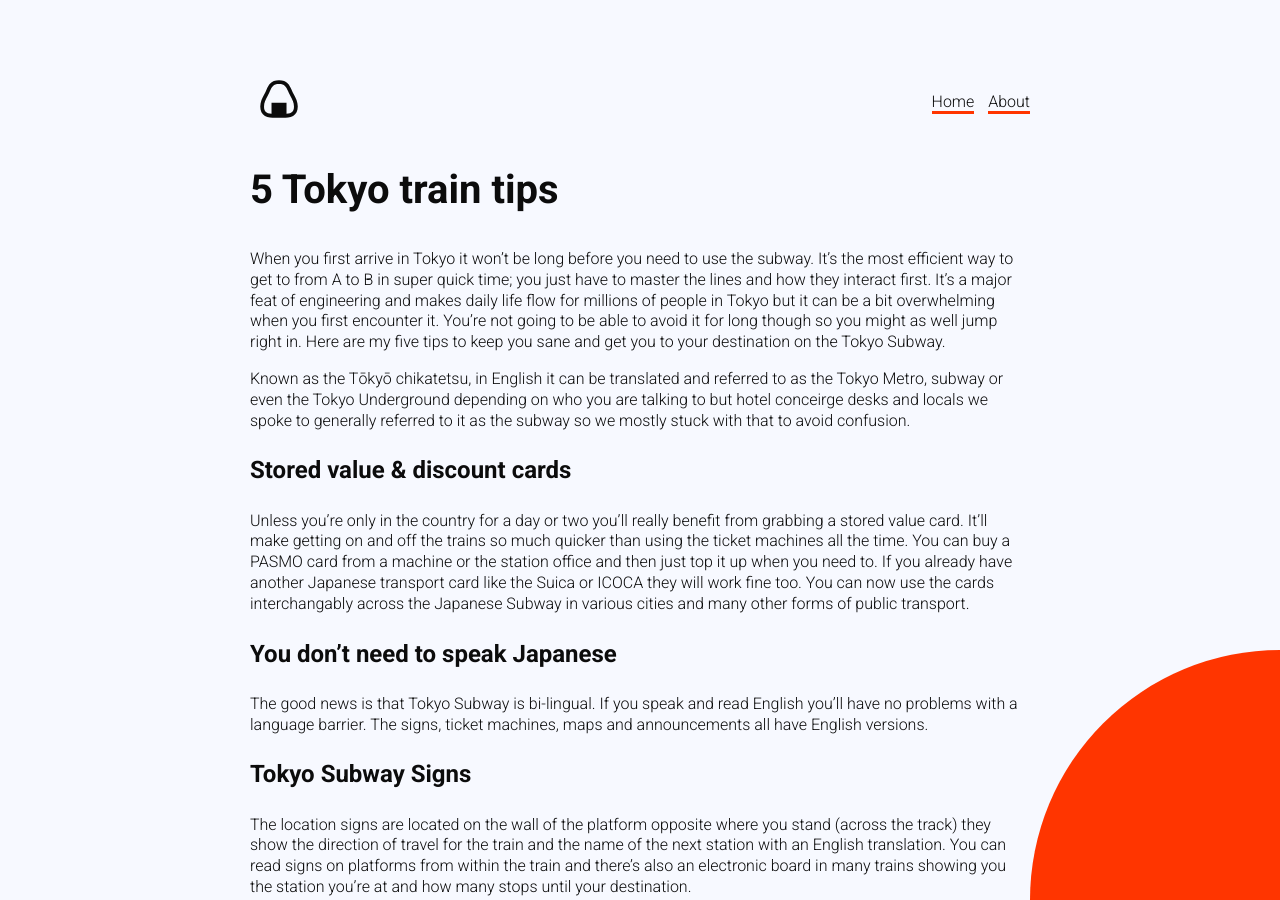
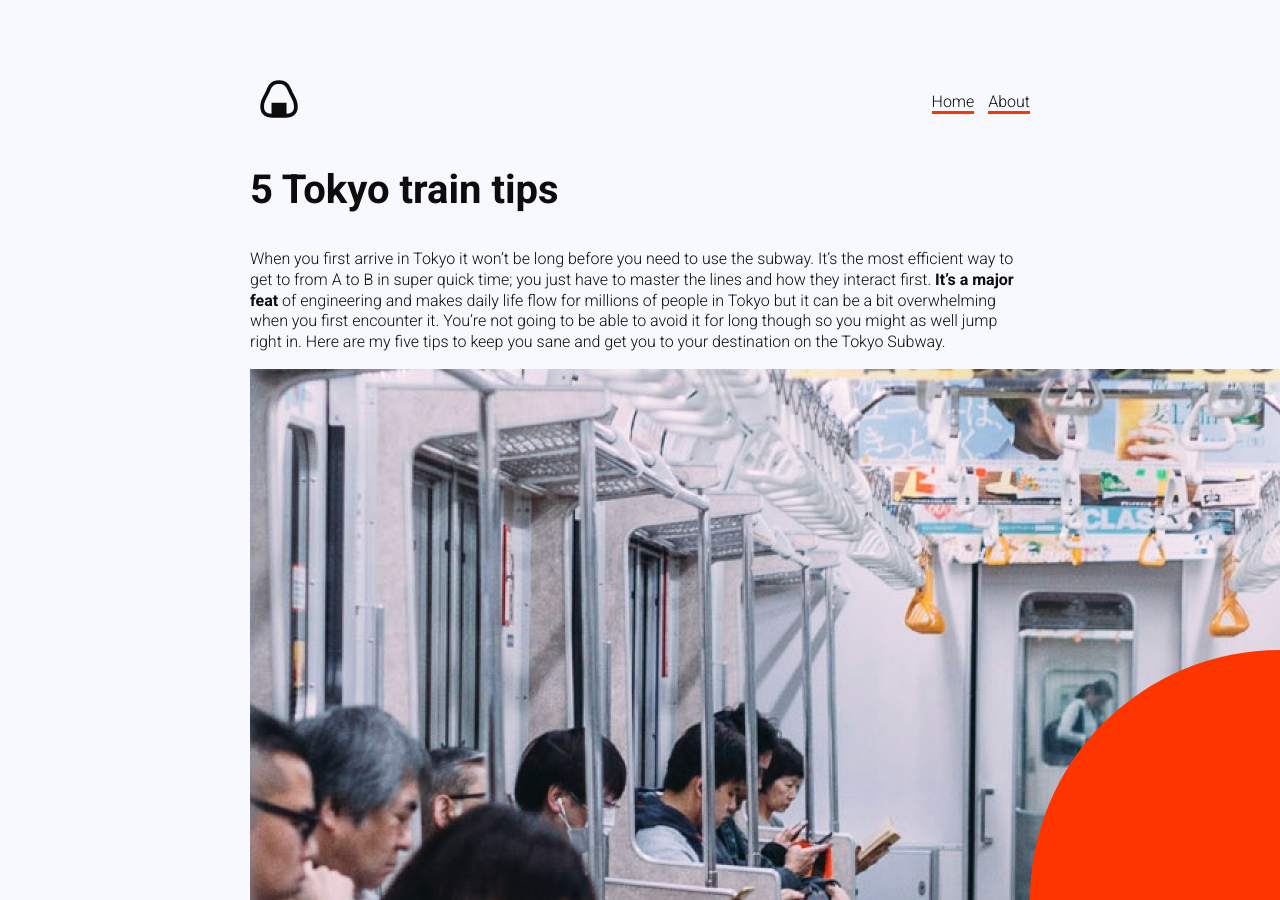
Before and after one commit to shapessss/anightinjapan, a Jekyll site: the page built from _posts/2021-03-11-toyko-train-tips.md, in a window 1280 px wide and 900 px high. Built offline with Jekyll 4.4.1, drawn with Linux system fonts in a browser that asks for light colours.

Commit message:
Updated Toyko Train Tips

```diff
--- a/_posts/2021-03-11-toyko-train-tips.md
+++ b/_posts/2021-03-11-toyko-train-tips.md
@@ -5,11 +5,13 @@ excerpt: Here are my 5 tips to keep you sane and get you to your destination on
   Tokyo Subway.
 ---
 
-When you first arrive in Tokyo it won’t be long before you need to use the subway.  It’s the most efficient way to get to from A to B in super quick time; you just have to master the lines and how they interact first. It’s a major feat of engineering and makes daily life flow for millions of people in Tokyo but it can be a bit overwhelming when you first encounter it.  You’re not going to be able to avoid it for long though so you might as well jump right in.  Here are my five tips to keep you sane and get you to your destination on the Tokyo Subway.
+When you first arrive in Tokyo it won’t be long before you need to use the subway.  It’s the most efficient way to get to from A to B in super quick time; you just have to master the lines and how they interact first. **It’s a major feat** of engineering and makes daily life flow for millions of people in Tokyo but it can be a bit overwhelming when you first encounter it.  You’re not going to be able to avoid it for long though so you might as well jump right in.  Here are my five tips to keep you sane and get you to your destination on the Tokyo Subway.
+
+![On the subway](/uploads/blog-3a.jpg)
 
 Known as the Tōkyō chikatetsu, in English it can be translated and referred to as the Tokyo Metro, subway or even the Tokyo Underground depending on who you are talking to but hotel conceirge desks and locals we spoke to generally referred to it as the subway so we mostly stuck with that to avoid confusion.
 
-### Stored value & discount cards
+### **Stored value & discount cards**
 
 Unless you’re only in the country for a day or two you’ll really benefit from grabbing a stored value card.  It’ll make getting on and off the trains so much quicker than using the  ticket machines all the time.  You can buy a PASMO card from a machine or the station office and then just top it up when you need to.  If you already have another Japanese transport card like the Suica or ICOCA they will work fine too.  You can now use the cards interchangably across the Japanese Subway in various cities and many other forms of public transport.
 
@@ -31,4 +33,4 @@ The exception to be aware of it that the subway system in Tokyo isn’t 24/7 so
 
 If you suddenly realise you’re passing stations going the wrong direction – don’t panic, get off at the next stop, cross the platform, wait a few seconds and jump on the train that stops. It’s easy to get turned around when you’re underground and rush from an arriving train.  I think we’ve all done this at least once.  It’s far more embarrassing to admit that I’ve managed to do it in Kyoto and they only have two subway lines!  There’s also no additional cost from your original route as you don’t need to exit through the gate until your destination.
 
-Still have questions about getting around in Japan? [Visit Top tips for transport in Japan](https://www.2aussietravellers.com/top-tips-for-transport-in-japan/ ) and while not used on the subways themselves read [Everything you need to know about the Japan Rail Pass](https://www.2aussietravellers.com/japan-rail-pass/) to work out if it could be a budget saver for your trip.
+Still have questions about getting around in Japan? [Visit Top tips for transport in Japan](https://www.2aussietravellers.com/top-tips-for-transport-in-japan/) and while not used on the subways themselves read [Everything you need to know about the Japan Rail Pass](https://www.2aussietravellers.com/japan-rail-pass/) to work out if it could be a budget saver for your trip.
```
